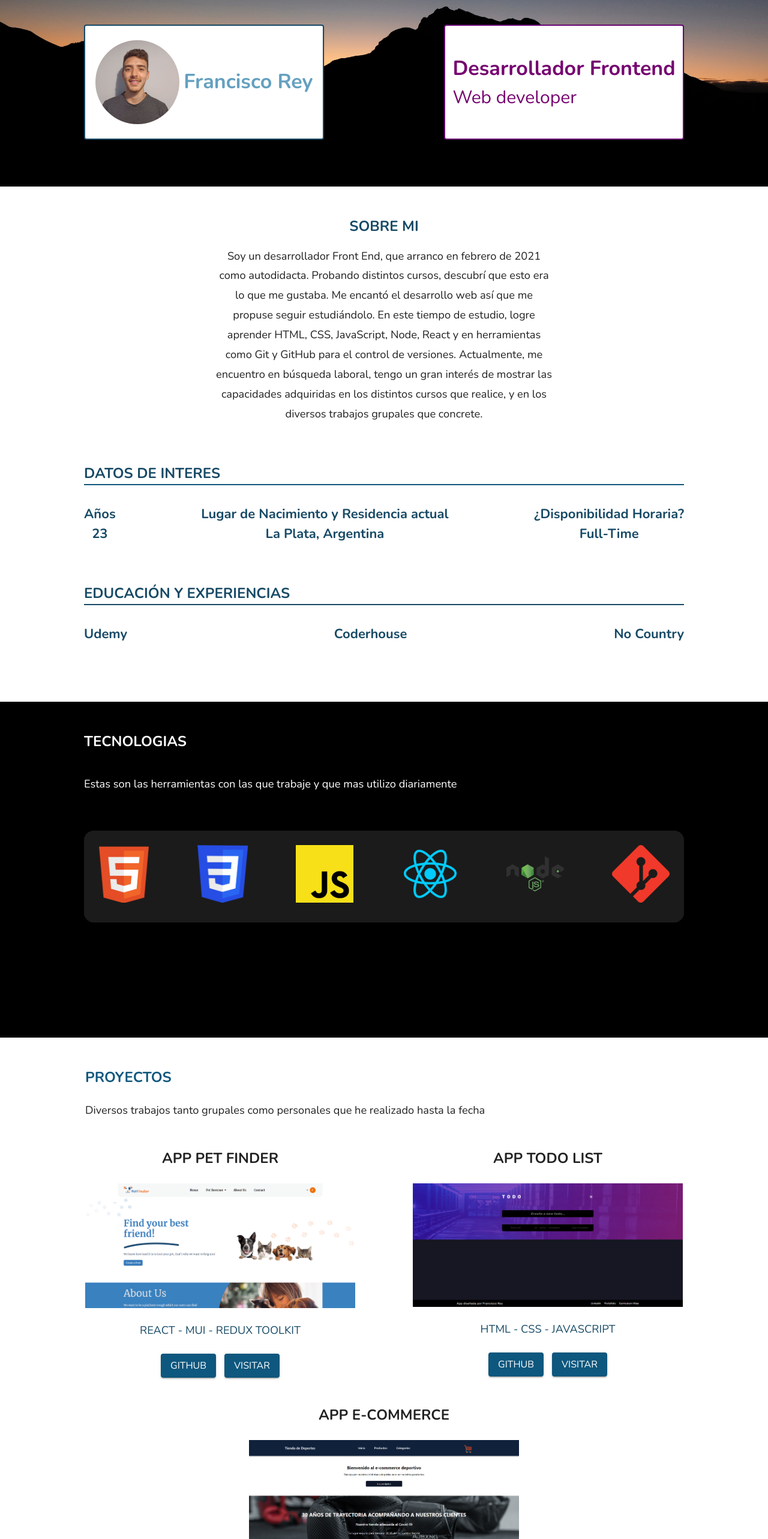
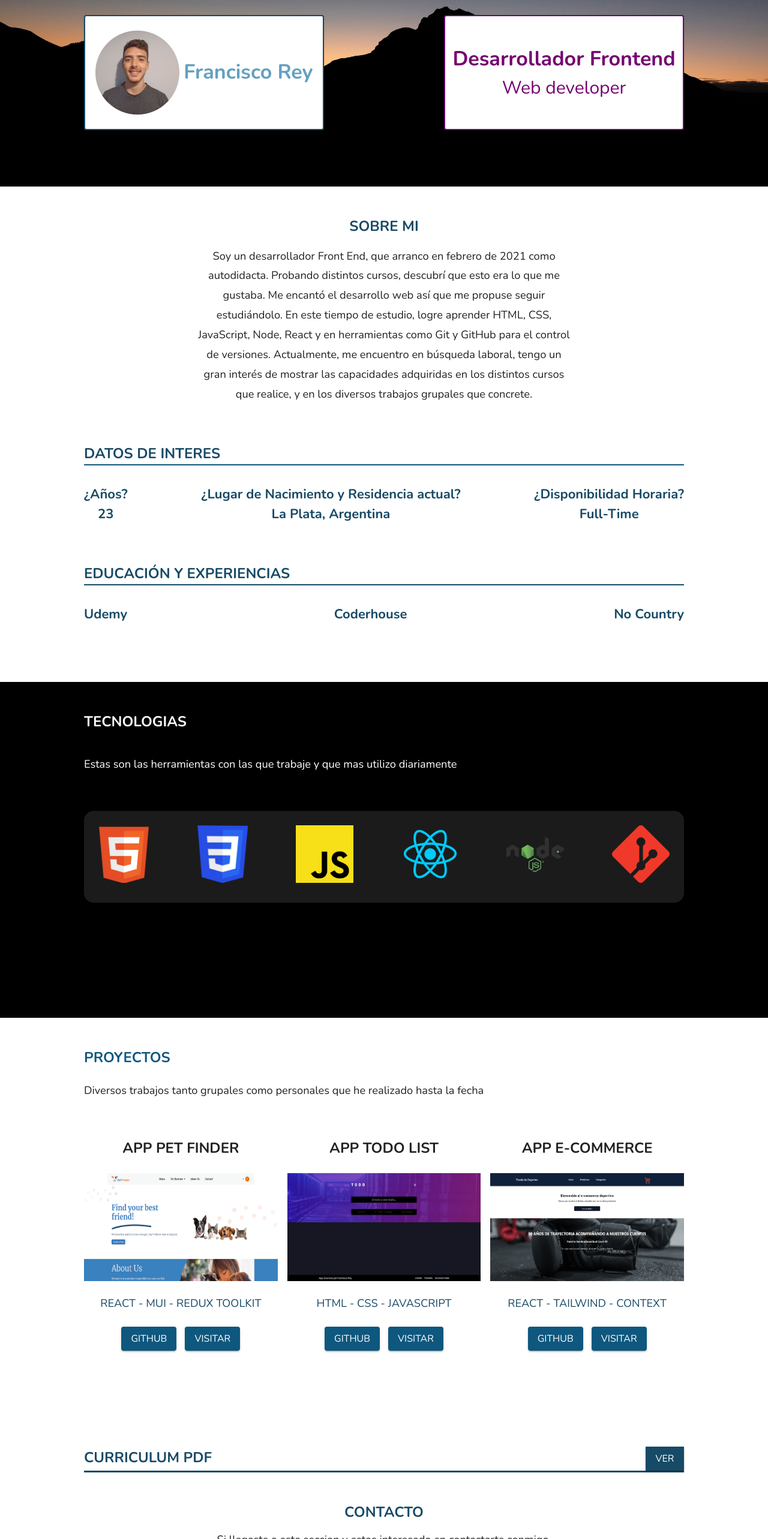
Before and after one commit to franrey98/portafolio-new, a React (Vite) app: page / in a window 1280 px wide. Shown: the part 140-2706 px from the top of the page at 60% size. Built offline with nearby package versions, Linux system fonts and the light colour scheme.

Commit message:
responsive 80%

```diff
--- a/src/components/AboutUs.jsx
+++ b/src/components/AboutUs.jsx
@@ -17,8 +17,8 @@ const AboutUs = () => {
         mt={2}
         lineHeight={1.8}
         textAlign="center"
-        mr={"220px"}
-        ml={"220px"}
+        mr={{ xs: "0px", md: "190px" }}
+        ml={{ xs: "0px", md: "190px" }}
       >
         Soy un desarrollador Front End, que arranco en febrero de 2021 como
         autodidacta. Probando distintos cursos, descubrí que esto era lo que me
@@ -43,7 +43,7 @@ const AboutUs = () => {
       </Typography>
       <Stack
         direction={"row"}
-        gap="2rem"
+        gap={{ xs: "0", md: "2rem" }}
         justifyContent={"space-between"}
         mt="2rem"
       >
@@ -54,7 +54,7 @@ const AboutUs = () => {
             color="primary.dark"
             textAlign={"center"}
           >
-            Años
+            ¿Años?
           </Typography>
           <Typography
             fontWeight={"700"}
@@ -72,7 +72,7 @@ const AboutUs = () => {
             color="primary.dark"
             textAlign={"center"}
           >
-            Lugar de Nacimiento y Residencia actual
+            ¿Lugar de Nacimiento y Residencia actual?
           </Typography>
           <Typography
             fontWeight={"700"}
@@ -84,7 +84,12 @@ const AboutUs = () => {
           </Typography>
         </Stack>
         <Stack>
-          <Typography fontWeight={"700"} fontSize="22px" color="primary.dark">
+          <Typography
+            textAlign={"center"}
+            fontWeight={"700"}
+            fontSize="22px"
+            color="primary.dark"
+          >
             ¿Disponibilidad Horaria?
           </Typography>
           <Typography
--- a/src/components/CardProfile.jsx
+++ b/src/components/CardProfile.jsx
@@ -12,7 +12,11 @@ import { motion } from "framer-motion";
 
 const CardProfile = () => {
   return (
-    <Stack direction={"row"} justifyContent="space-between">
+    <Stack
+      direction={{ md: "column", lg: "row" }}
+      justifyContent="space-between"
+      gap={{ xs: "1rem" }}
+    >
       <motion.div
         whileHover={{ scale: [null, 1.1, 1.1] }}
         transition={{ duration: 0.3 }}
@@ -76,6 +80,7 @@ const CardProfile = () => {
               color={"terciary.dark"}
               fontWeight={"400"}
               fontSize="30px"
+              textAlign={"center"}
             >
               Web developer
             </Typography>
--- a/src/components/Contact.jsx
+++ b/src/components/Contact.jsx
@@ -55,10 +55,8 @@ const Contact = () => {
         <Stack gap="2rem" alignItems={"center"}>
           <Box>
             <Typography
-              sx={{
-                marginRight: "220px",
-                marginLeft: "220px",
-              }}
+              marginRight={{ xs: "0", md: "220px" }}
+              marginLeft={{ xs: "0", md: "220px" }}
               textAlign="center"
               mt={"15px"}
             >
--- a/src/components/Form.jsx
+++ b/src/components/Form.jsx
@@ -13,8 +13,8 @@ import {
 
 const Form = () => {
   return (
-    <Stack>
-      <FormControl sx={{ width: "30rem", height: "5rem" }}>
+    <Stack width={{ xs: "20rem", md: "30rem" }} maxWidth={{ xs: "100%" }}>
+      <FormControl sx={{ height: "5rem" }}>
         <InputLabel htmlFor="">Nombre</InputLabel>
         <Input id="nombre" type="nombre" aria-describedby="nombre-helper" />
       </FormControl>
--- a/src/components/ProjectCard.jsx
+++ b/src/components/ProjectCard.jsx
@@ -5,11 +5,12 @@ const ProjectCard = ({ infoCard }) => {
   return (
     <Stack
       sx={{
-        width: "450px",
-        height: "300px",
+        width: "100%",
+        height: "100%",
       }}
       alignItems="center"
       gap={3}
+      mt={{ xs: "2rem" }}
     >
       <Typography
         fontWeight={"700"}
@@ -20,9 +21,9 @@ const ProjectCard = ({ infoCard }) => {
       </Typography>
       <Stack sx={{ padding: "0px" }}>
         <img
-          style={{ width: "100%", height: "100%" }}
+          style={{ width: "100%", height: "180px" }}
           src={infoCard?.img}
-          alt="native"
+          alt="imgprojects"
         />
       </Stack>
       <Typography color={"primary.dark"} fontWeight={"400"}>
--- a/src/components/Projects.jsx
+++ b/src/components/Projects.jsx
@@ -46,14 +46,10 @@ const Projects = () => {
         Diversos trabajos tanto grupales como personales que he realizado hasta
         la fecha
       </Typography>
-      <Stack alignItems={"center"} mt={"3rem"}>
-        <Stack direction={"row"} gap={"6rem"}>
-          <ProjectCard infoCard={infoCard[0]} />
-          <ProjectCard infoCard={infoCard[2]} />
-        </Stack>
-        <Box mt={"8rem"}>
-          <ProjectCard infoCard={infoCard[1]} />
-        </Box>
+      <Stack mt={"2rem"} direction={{ sx: "column", md: "row" }} gap={"1rem"}>
+        <ProjectCard infoCard={infoCard[0]} />
+        <ProjectCard infoCard={infoCard[2]} />
+        <ProjectCard infoCard={infoCard[1]} />
       </Stack>
     </Stack>
   );
--- a/src/index.css
+++ b/src/index.css
@@ -1,7 +1,13 @@
 .background {
   background-image: url("./img/main-img.jpg");
-  height: 50vh;
+  height: 55vh;
   background-position: 0px;
   background-size: cover;
   padding: 50px 0;
 }
+
+@media (min-width: 1200px) {
+  .background {
+    height: 50vh;
+  }
+}
--- a/src/layout/Footer.jsx
+++ b/src/layout/Footer.jsx
@@ -13,7 +13,11 @@ const Footer = () => {
         px="40px"
         justifyContent="center"
       >
-        <Stack direction="row" justifyContent="space-between" height="100%">
+        <Stack
+          direction={{ xs: "column", sm: "row" }}
+          justifyContent={{ xs: "space-evenly", sm: "space-between" }}
+          height="100%"
+        >
           <Typography
             fontSize="16px"
             fontWeight="light"
--- a/src/layout/Navbar.jsx
+++ b/src/layout/Navbar.jsx
@@ -26,7 +26,7 @@ const Navbar = () => {
       maxWidth={"1000px"}
       margin="0 auto"
       flexDirection="row"
-      gap={"15rem"}
+      gap={{ xs: "2rem", md: "15rem" }}
     >
       <Box>
         <Button component={Link} to="/" sx={buttonStyle} disableRipple>
--- a/src/pages/Home.jsx
+++ b/src/pages/Home.jsx
@@ -9,23 +9,37 @@ const Home = () => {
   return (
     <Stack width={"100%"}>
       <div className="background">
-        <Stack maxWidth={"1000px"} margin="0 auto" mt={10}>
+        <Stack
+          maxWidth={"1000px"}
+          margin="0 auto"
+          mt={{ lg: "4rem", md: "0" }}
+          alignItems={{ xs: "center", lg: "stretch" }}
+        >
           <CardProfile />
         </Stack>
       </div>
-      <Stack maxWidth={"1000px"} margin="0 auto">
+      <Stack
+        maxWidth={{ md: "1000px", sm: "600px", xs: "350px" }}
+        margin="0 auto"
+      >
         <AboutUs />
       </Stack>
       <Stack sx={{ backgroundColor: "black" }} height="35rem" mt={4}>
-        <Stack maxWidth={"1000px"} margin="0 auto">
+        <Stack maxWidth={{ xs: "350px", md: "1000px" }} margin="0 auto">
           <Technology />
         </Stack>
       </Stack>
-      <Stack maxWidth={"1000px"} margin="0 auto">
+      <Stack
+        maxWidth={{ xs: "350px", sm: "600px", md: "1000px" }}
+        margin="0 auto"
+      >
         <Projects />
       </Stack>
 
-      <Stack maxWidth={"1000px"} margin="0 auto">
+      <Stack
+        maxWidth={{ xs: "350px", sm: "600px", md: "1000px" }}
+        margin="0 auto"
+      >
         <Contact />
       </Stack>
     </Stack>
```
